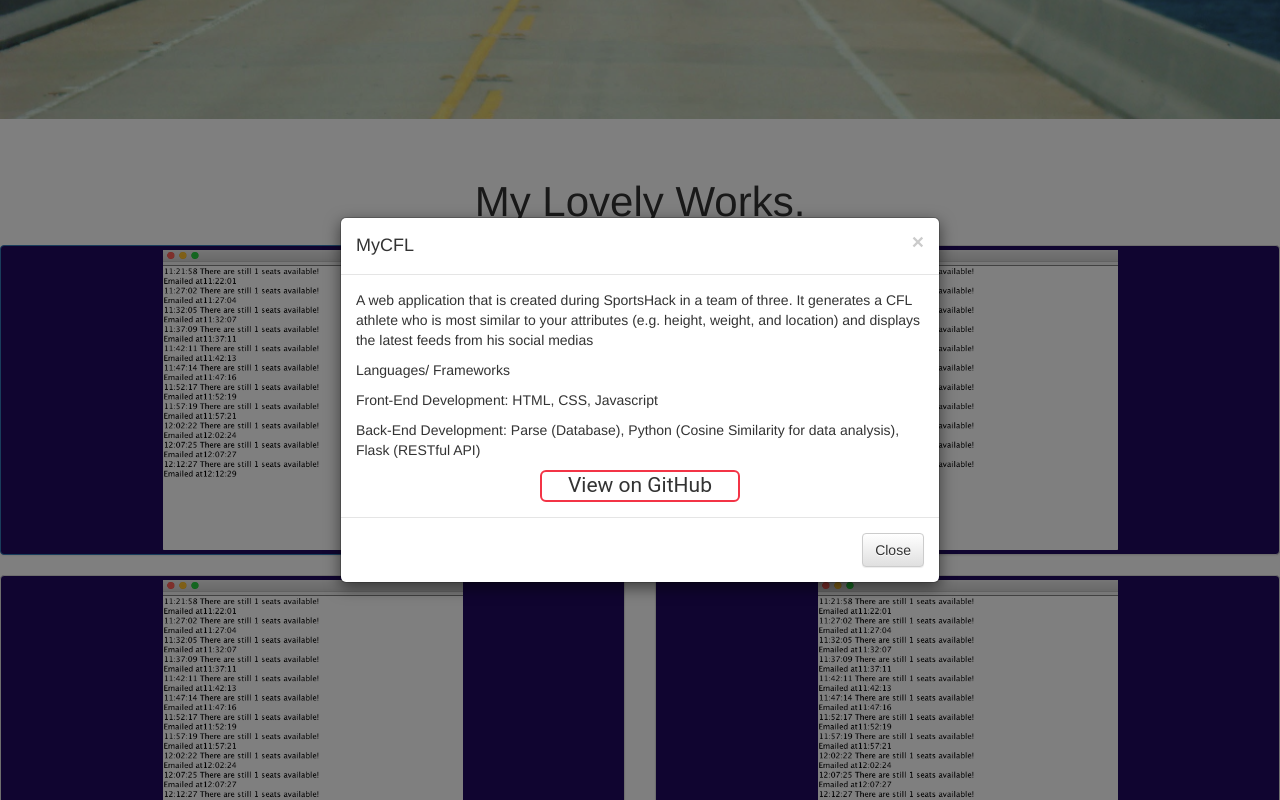
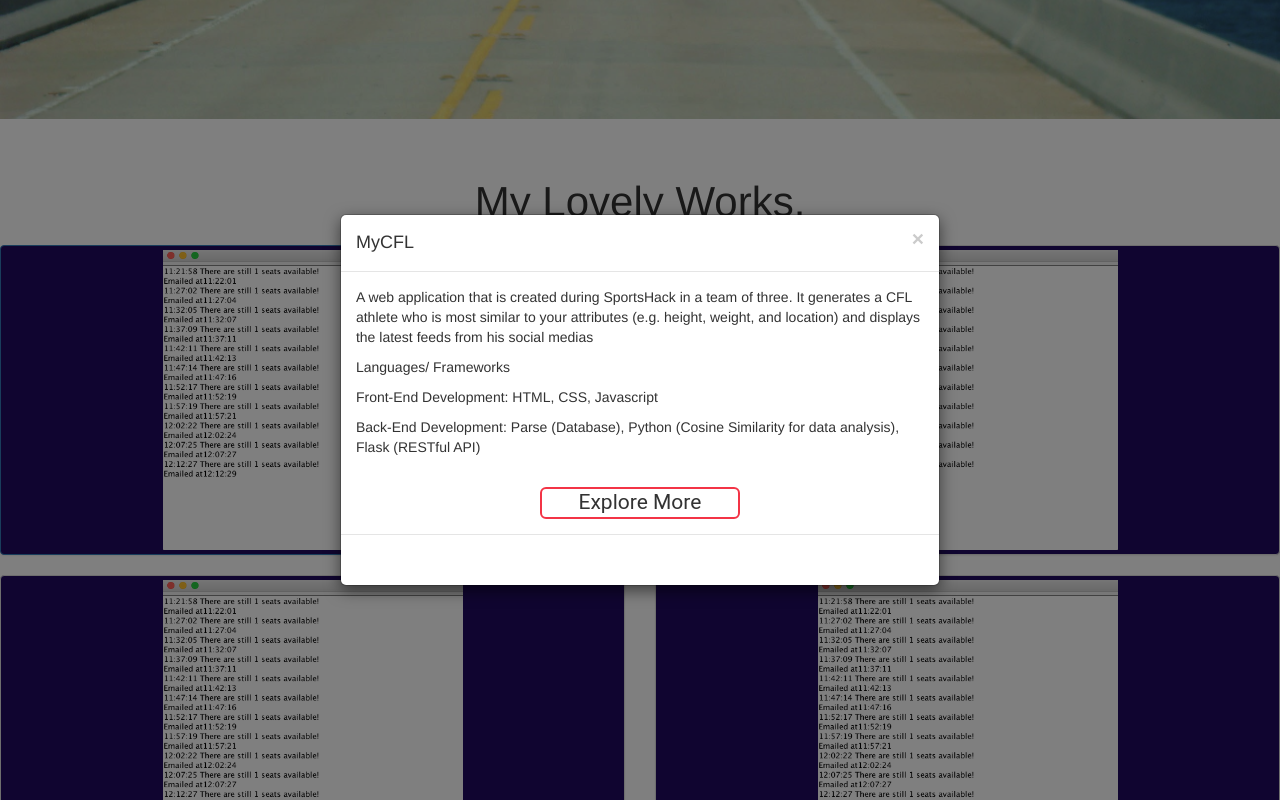
Before and after one commit to jason-wong-9/Personal-Website-V2, a plain HTML site: page index.html in a window 1280 px wide. Both pictures are taken after a click on the link 312 px from the left and 1081 px from the top of the page. Shown: the part 681-1481 px from the top of the page. Drawn offline with nearby package versions, Linux system fonts and the light colour scheme.

Commit message:
Modal Design Update

```diff
--- a/index.html
+++ b/index.html
@@ -129,7 +129,11 @@
                     <p>Languages/ Frameworks</p>
                     <p>Programming Language: Java</p>
                     <p>External Libraries: JSoup (HTML Parsing) and JavaMail API (Sending emails)</p>
-                    <div class="text-center btn-resume">View on GitHub</div>
+                    <br />
+                    <div class="text-center btn-resume">Explore More</div>
+                </div>
+                <div class="modal-footer">
+                    <br/>
                 </div>
             </div>
         </div>
@@ -150,13 +154,13 @@
                     <p>Languages/ Frameworks</p>
                     <p>Front-End Development: HTML, CSS, Javascript</p>
                     <p>Back-End Development: Parse (Database), Python (Cosine Similarity for data analysis), Flask (RESTful API)</p>
-                    <div class="text-center btn-resume">View on GitHub</div>
+                    <br/>
+                    <div class="text-center btn-resume">Explore More</div>
                 </div>
                 <div class="modal-footer">
-                    <button type="button" class="btn btn-default" data-dismiss="modal">Close</button>
+                    <br/>
                 </div>
             </div>
-
         </div>
     </div>
 
@@ -175,12 +179,14 @@
                     <p>Languages/ Frameworks</p>
                     <p>Programming Language: Swift</p>
                     <p>Back-End Development: Parse (Database)</p>
-                    <div class="text-center btn-resume">View on GitHub</div>
+                    <br/>
+                    <div class="text-center btn-resume">Explore More</div>
                 </div>
                 <div class="modal-footer">
-                    <button type="button" class="btn btn-default" data-dismiss="modal">Close</button>
+                    <br/>
                 </div>
             </div>
+
 
         </div>
     </div>
@@ -193,7 +199,7 @@
             <div class="modal-content">
                 <div class="modal-header">
                     <button type="button" class="close" data-dismiss="modal">&times;</button>
-                <h4 class="modal-title">Moscrop Official iOS Application</h4>
+                <h4 class="modal-title">Mind The Gap</h4>
                 </div>
                 <div class="modal-body">
                     <p>An android application built in the CPSC 210 course. It displays the rail system in London along with real time data</p>
@@ -201,10 +207,11 @@
                     <p>Programming Language: Java, Android</p>
                     <p>External Libraries: OsmDroid (Display map)</p>
                     <p>API Used: TransportforLondon API</p>
-                    <div class="text-center btn-resume">View on GitHub</div>
+                    <br/>
+                    <div class="text-center btn-resume">Explore More</div>
                 </div>
                 <div class="modal-footer">
-                    <button type="button" class="btn btn-default" data-dismiss="modal">Close</button>
+                    <br/>
                 </div>
             </div>
 
```
